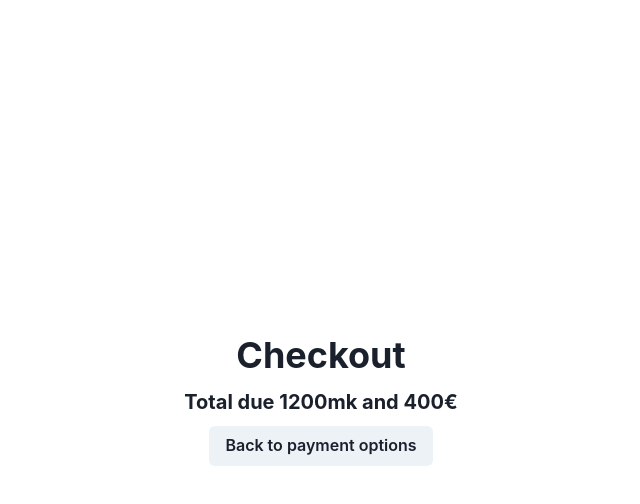
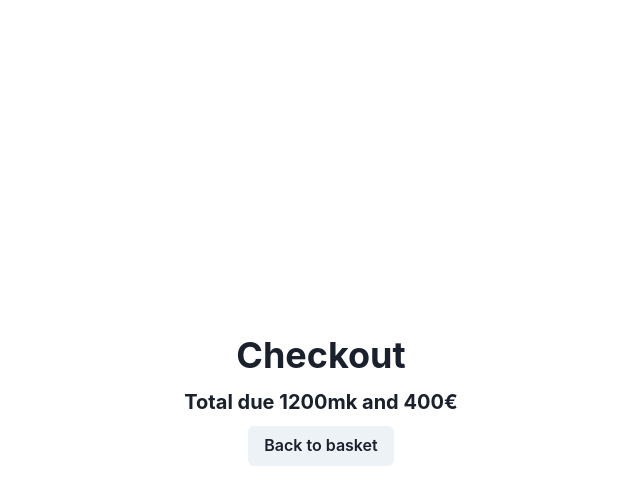
Before and after one commit to wuoti/accessibility-roles-testing, a React (Create React App) app: page / in a window 1280 px wide. Both pictures are taken after a click on the button "Continue to checkout". Shown: the top 504 px of the page, without its empty margins (319-959 px from the left). Built offline with nearby package versions, Linux system fonts and the light colour scheme.

Commit message:
Rename payment options to basket

```diff
--- a/src/page/PaymentOptions.tsx
+++ b/src/page/Basket.tsx
@@ -22,7 +22,7 @@ export const PaymentOptions = (): JSX.Element => {
       >
         <Stack spacing={5}>
           <Heading as="h1" size="xl">
-            Payment options
+            Basket
           </Heading>
 
           <Stack spacing={5}>
--- a/src/page/Checkout.tsx
+++ b/src/page/Checkout.tsx
@@ -26,9 +26,7 @@ const Checkout = (): JSX.Element => {
       <Heading as="h3" size="md">
         Total due {total.fimValue}mk and {total.eurValue}€
       </Heading>
-      <Button onClick={() => goto(Page.PaymentOptions)}>
-        Back to payment options
-      </Button>
+      <Button onClick={() => goto(Page.PaymentOptions)}>Back to basket</Button>
     </Stack>
   )
 }
--- a/src/provider/NavigationProvider.tsx
+++ b/src/provider/NavigationProvider.tsx
@@ -1,6 +1,6 @@
 import { createContext, ReactNode, useContext, useState } from 'react'
 import Checkout from '../page/Checkout'
-import PaymentOptions from '../page/PaymentOptions'
+import PaymentOptions from '../page/Basket'
 
 export enum Page {
   PaymentOptions = 'PaymentOptions',
```
Also changed, not shown: 1 other file (tests, documents, lock files or other folders).
